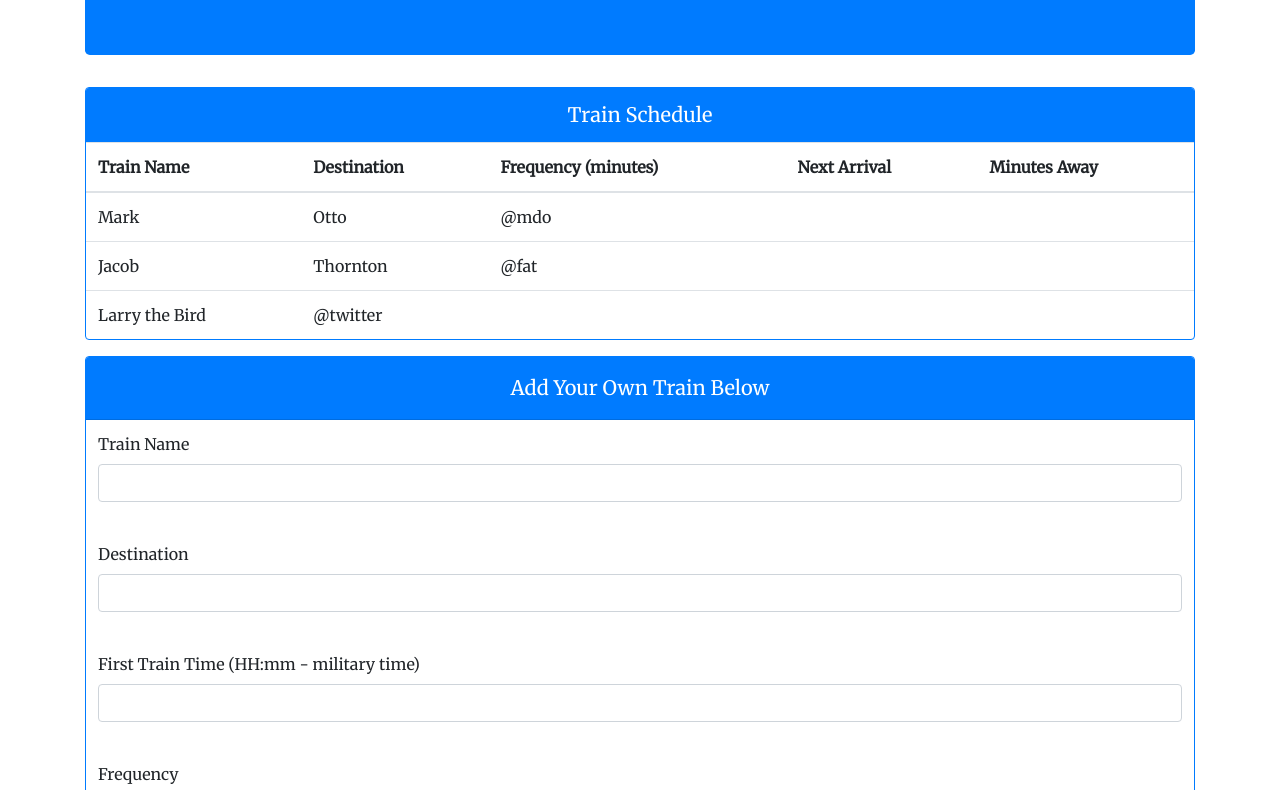
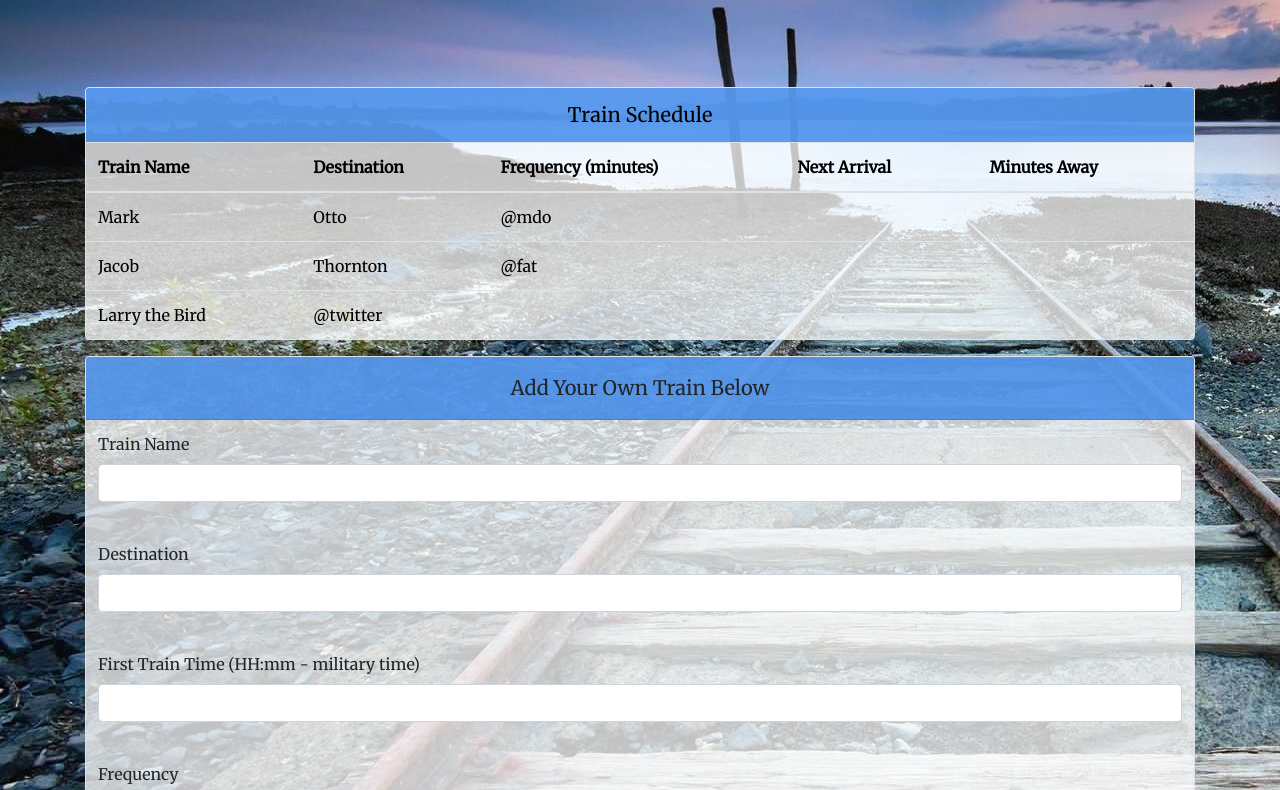
Before and after one commit to KyleRLamont/Train-Time, a plain HTML site: page index.html in a window 1280 px wide. Shown: the part 134-924 px from the top of the page. Drawn offline with nearby package versions, Linux system fonts and the light colour scheme.

Commit message:
made title backgrounds 75% opaque, jumbotron background fully transparent

```diff
--- a/assets/css/style.css
+++ b/assets/css/style.css
@@ -1,15 +1,27 @@
 body{
     font-family: 'Merriweather', serif;
     padding: 5px;
-
+    background-image: url("../images/traintracks.jpg");
 }
 
 
 .container{
     margin-bottom: 10px;
-
 }
 
 .form-group{
     padding: 12px;
 }
+
+.table-responsive{
+    background-color: rgba(255, 255, 255, 0.750);
+    color: black;
+}
+
+#header{
+    background-color: rgba(45, 126, 233, 0.75);
+}
+
+.card{
+    background-color: rgba(255, 255, 255, 0.75)
+}
--- a/index.html
+++ b/index.html
@@ -15,15 +15,15 @@
 </head>
 <body>
     <div class="container" id="heading">
-        <div class="jumbotron text-center bg-primary text-white">
+        <div class="jumbotron text-center bg-transparent">
             <h1>Train Schedule in Real Time!</h1>
         </div>
     </div>
     <div class="container">
-      <div class="table-responsive table card border-primary">
+      <div class="table-responsive table card border">
       <table>
         <thead>
-          <td class="border-0 bg-primary text-white text-center lead" colspan="6">Train Schedule</td>
+          <td class="border-0 text-center text-black lead" id="header" colspan="6">Train Schedule</td>
         </thead>
         <thead>
           <tr>
@@ -64,8 +64,8 @@
     </div>
     <div class="container">
       <form>
-        <div class="card border-primary">
-          <div class="card-header bg-primary p-3 lead text-white text-center">
+        <div class="card border">
+          <div class="card-header p-3 lead text-black text-center" id="header">
             Add Your Own Train Below
           </div>
           <div class="form-group">
```
Also changed, not shown: assets/images/traintracks.jpg (added).
